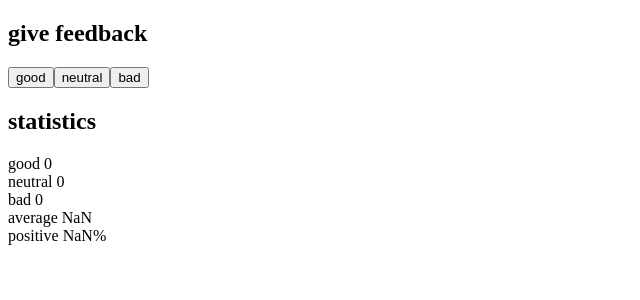
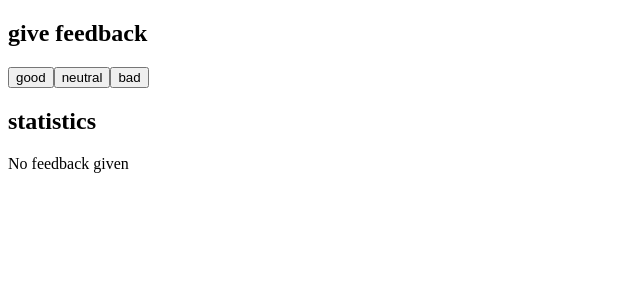
Before and after one commit to sjq1412/fullstackopen2023, a React (Create React App) app in the folder part1/unicafe/: page / in a window 1280 px wide. Shown: the top 300 px of the page, without its empty margins (0-640 px from the left). Built offline with nearby package versions, Linux system fonts and the light colour scheme.

Commit message:
feat(part1): 1.9: unicafe step4

```diff
--- a/part1/unicafe/src/App.js
+++ b/part1/unicafe/src/App.js
@@ -1,6 +1,11 @@
 import { useState } from 'react'
 
 const Statistics = ({good, neutral, bad}) => {
+
+  if (!good && !neutral && !bad) {
+    return <div>No feedback given</div>
+  }
+
   const average = (good - bad) / (good + bad + neutral)
   const positive = (good / (good + bad +neutral)) * 100
 
```
